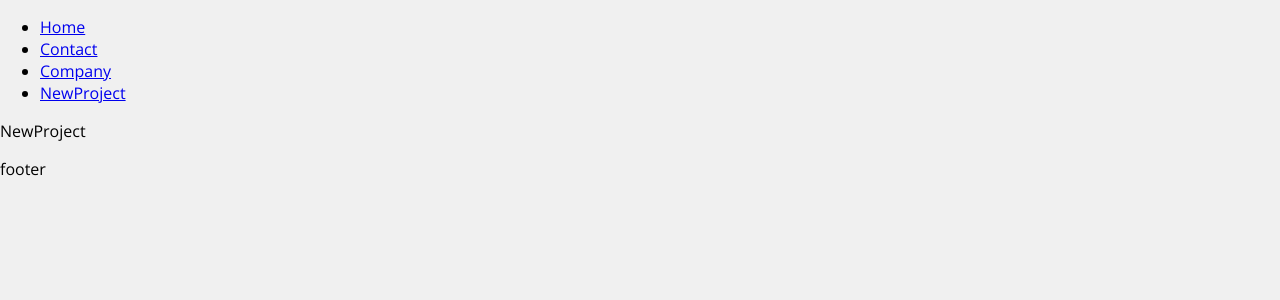
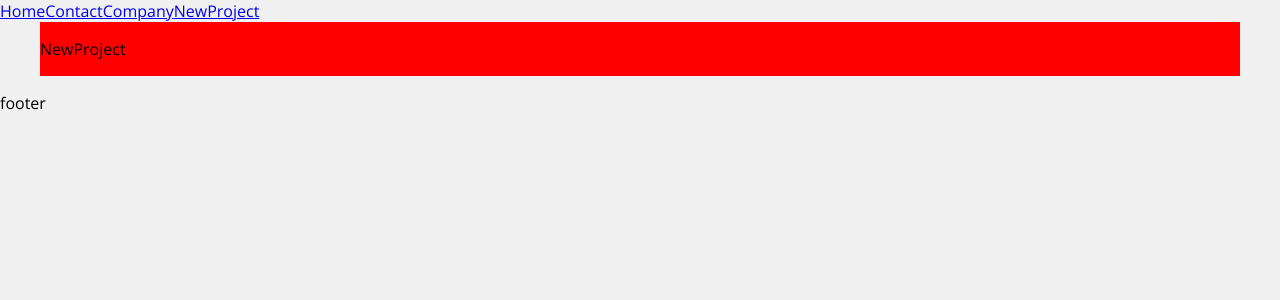
Before and after one commit to paulpessoa/get-project, a React (Create React App) app: page /newproject in a window 1280 px wide. Shown: the top 300 px of the page. Built offline with nearby package versions, Linux system fonts and the light colour scheme.

Commit message:
props children

```diff
--- a/src/App.js
+++ b/src/App.js
@@ -4,24 +4,24 @@ import Home from './components/pages/Home'
 import Company from './components/pages/Company'
 import NewProject from './components/pages/NewProject'
 import Contact from './components/pages/Contact';
-
+import Container from './components/layout/Container';
 
 function App() {
   return (
     <Router>
-      <ul>
-      <li><Link to="/">Home</Link></li>
-      <li><Link to="/contact">Contact</Link></li>
-      <li><Link to="/company">Company</Link></li>
-      <li><Link to="/newproject">NewProject</Link></li>
+        <Link to="/">Home</Link>
+        <Link to="/contact">Contact</Link>
+        <Link to="/company">Company</Link>
+        <Link to="/newproject">NewProject</Link>
 
-      </ul>
+      <Container>
       <Routes>
-        <Route exact  path="/" element={<Home />} />
-        <Route exact  path="/company" element={<Company />} />
-        <Route exact  path="/contact" element={<Contact />} />
-        <Route exact  path="/newproject" element={<NewProject />} />
+          <Route exact  path= "/" element={<Home />} />
+          <Route exact  path="/company" element={<Company />} />
+          <Route exact  path="/contact" element={<Contact />} />
+          <Route exact  path="/newproject" element={<NewProject />} />
       </Routes>
+      </Container>
       <p>footer</p>
     </Router>
   );
--- /dev/null
+++ b/src/components/layout/Container.js
@@ -0,0 +1,8 @@
+import styles from './Container.module.css'
+import React from 'react';
+
+function Container (props) {
+    return <div className={styles.container}>{props.children}</div>
+}
+
+export default Container;
--- /dev/null
+++ b/src/components/layout/Container.module.css
@@ -0,0 +1,8 @@
+.container {
+    width: 1200px;
+    display: flex;
+    justify-content: space-between;
+    margin: 0 auto;
+    flex-wrap: wrap;
+    background-color: red
+}
```
